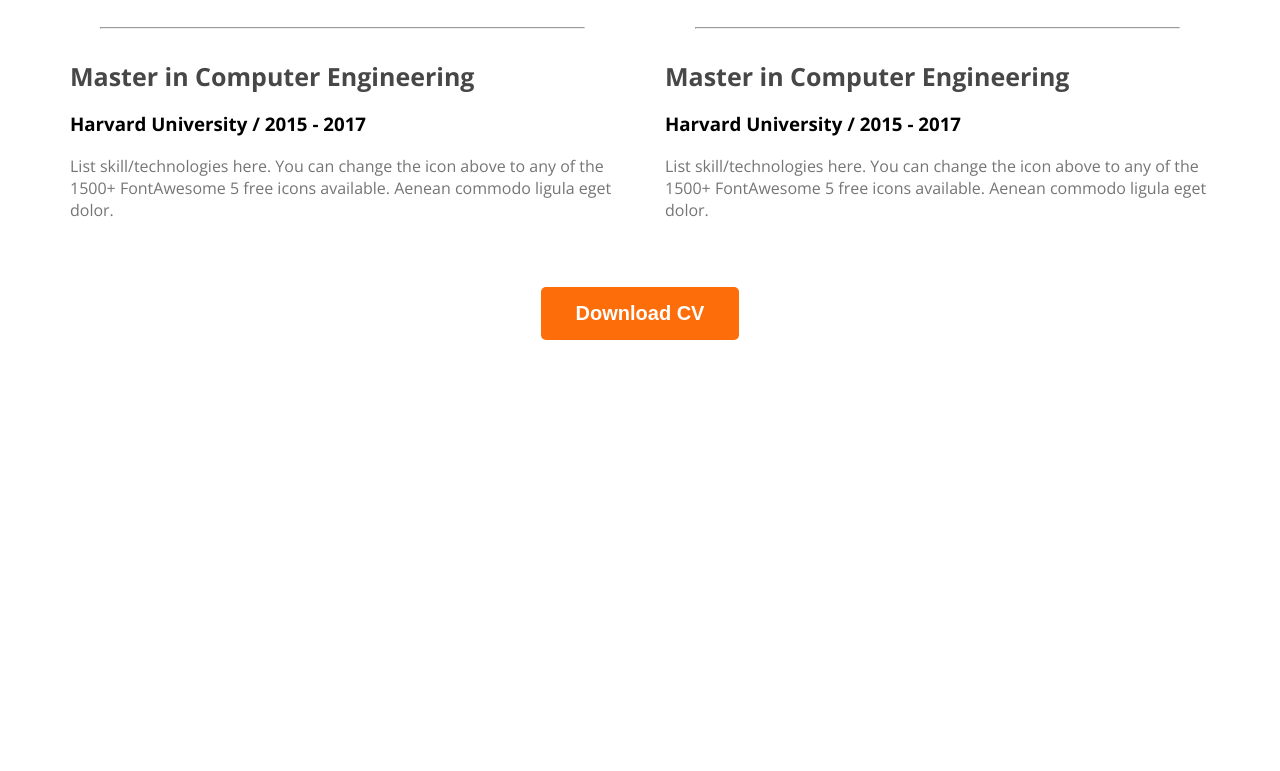
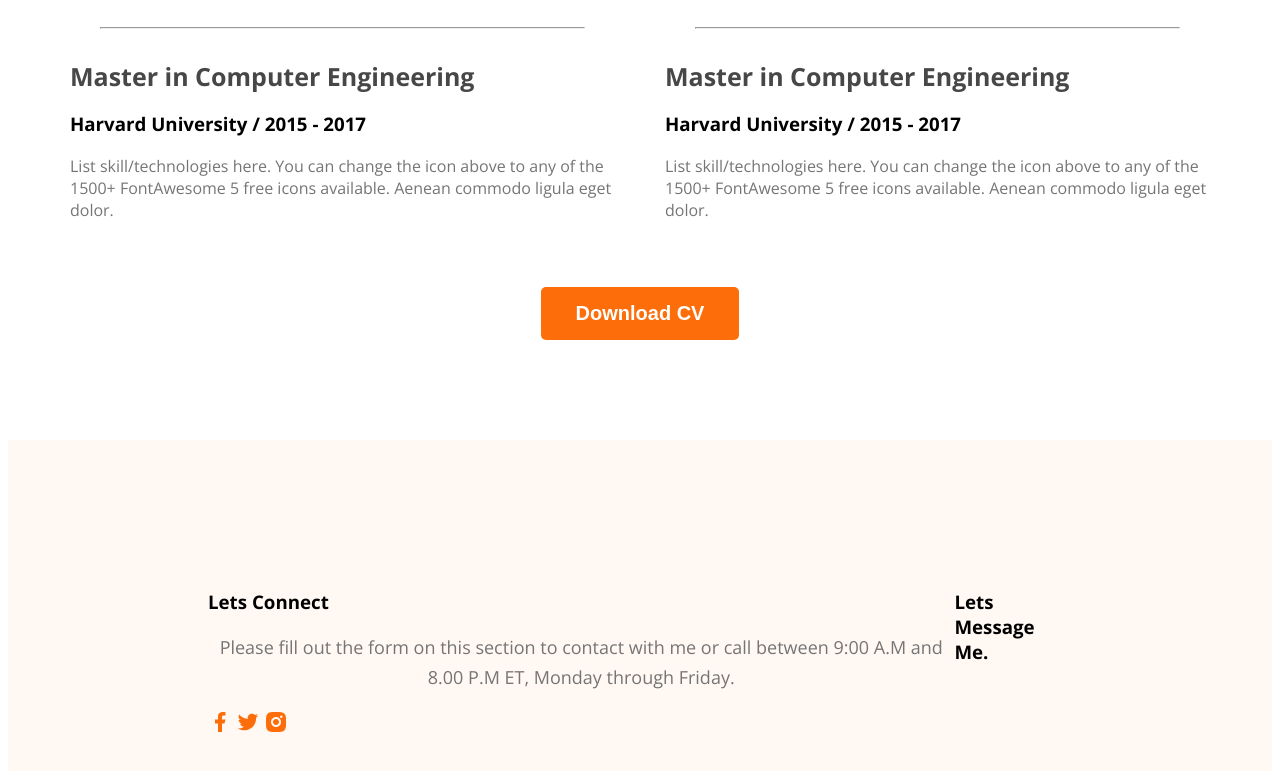
Before and after one commit to rahulroy15/my-portfolio, a plain HTML site: page index.html in a window 1280 px wide. Shown: the part 2828-3599 px from the top of the page. Before the commit the page ends 3176 px from the top, so only its background shows below. Drawn offline with nearby package versions, Linux system fonts and the light colour scheme.

Commit message:
added footer

```diff
--- a/index.html
+++ b/index.html
@@ -98,7 +98,8 @@
                 <div class="skill">
                     <img src="images/icons/mongo.png" alt="">
                     <h3 class="skill-title"> MongoDB</h3>
-                    <p class="skill-description"> List skill/technologies here. You can change the icon above to any of the 1500+ FontAwesome 5 free icons available. Aenean commodo ligula eget dolor.</p>
+                    <p class="skill-description"> List skill/technologies here. You can change the icon above to any of
+                        the 1500+ FontAwesome 5 free icons available. Aenean commodo ligula eget dolor.</p>
                 </div>
             </div>
         </section>
@@ -113,21 +114,24 @@
                         <h2 class="resume-item-title"> Master in Computer Engineering</h2>
                         <h3 class="resume-title-institute"> Harvard University / 2015 - 2017</h3>
                         <p class="resume-item-description"> List skill/technologies here. You can change the icon above
-                        to any of the 1500+ FontAwesome 5 free icons available. Aenean commodo ligula eget dolor.</p>
+                            to any of the 1500+ FontAwesome 5 free icons available. Aenean commodo ligula eget dolor.
+                        </p>
                     </div>
                     <hr>
                     <div class="resume-item">
                         <h2 class="resume-item-title"> Master in Computer Engineering</h2>
                         <h3 class="resume-title-institute">Harvard University / 2015 - 2017</h3>
                         <p class="resume-item-description">List skill/technologies here. You can change the icon above
-                        to any of the 1500+ FontAwesome 5 free icons available. Aenean commodo ligula eget dolor.</p>
+                            to any of the 1500+ FontAwesome 5 free icons available. Aenean commodo ligula eget dolor.
+                        </p>
                     </div>
                     <hr>
                     <div class="resume-item">
                         <h2 class="resume-item-title">Master in Computer Engineering</h2>
                         <h3 class="resume-title-institute">Harvard University / 2015 - 2017</h3>
                         <p class="resume-item-description"> List skill/technologies here. You can change the icon above
-                        to any of the 1500+ FontAwesome 5 free icons available. Aenean commodo ligula eget dolor.</p>
+                            to any of the 1500+ FontAwesome 5 free icons available. Aenean commodo ligula eget dolor.
+                        </p>
                     </div>
 
 
@@ -139,21 +143,24 @@
                         <h2 class="resume-item-title"> Master in Computer Engineering</h2>
                         <h3 class="resume-title-institute"> Harvard University / 2015 - 2017</h3>
                         <p class="resume-item-description"> List skill/technologies here. You can change the icon above
-                        to any of the 1500+ FontAwesome 5 free icons available. Aenean commodo ligula eget dolor.</p>
+                            to any of the 1500+ FontAwesome 5 free icons available. Aenean commodo ligula eget dolor.
+                        </p>
                     </div>
                     <hr>
                     <div class="resume-item">
                         <h2 class="resume-item-title"> Master in Computer Engineering</h2>
                         <h3 class="resume-title-institute">Harvard University / 2015 - 2017</h3>
                         <p class="resume-item-description">List skill/technologies here. You can change the icon above
-                        to any of the 1500+ FontAwesome 5 free icons available. Aenean commodo ligula eget dolor.</p>
+                            to any of the 1500+ FontAwesome 5 free icons available. Aenean commodo ligula eget dolor.
+                        </p>
                     </div>
                     <hr>
                     <div class="resume-item">
                         <h2 class="resume-item-title">Master in Computer Engineering</h2>
                         <h3 class="resume-title-institute">Harvard University / 2015 - 2017</h3>
                         <p class="resume-item-description"> List skill/technologies here. You can change the icon above
-                        to any of the 1500+ FontAwesome 5 free icons available. Aenean commodo ligula eget dolor.</p>
+                            to any of the 1500+ FontAwesome 5 free icons available. Aenean commodo ligula eget dolor.
+                        </p>
                     </div>
                 </div>
 
@@ -165,6 +172,23 @@
 
     </main>
     <footer>
+        <div class="footer-colum">
+            <h3 class="h3-section-title">Lets Connect</h3>
+            <p class="section-description">
+                Please fill out the form on this section to contact with me or call between 9:00 A.M and 8.00 P.M ET,
+                Monday through Friday.
+            </p>
+            <div class="social-links">
+                <a href=""><img src="images/icons/facebook.png" alt=""></a>
+                <a href=""><img src="images/icons/twitter.png" alt=""></a>
+                <a href=""><img src="images/icons/insta.png" alt=""></a>
+
+            </div>
+        </div>
+        <div class="footer-colum">
+            <h3 class="h3-section-title">Lets Message Me.</h3>
+
+        </div>
 
     </footer>
 
--- a/styles/portfolio.css
+++ b/styles/portfolio.css
@@ -192,3 +192,10 @@ resume-title-institute {
     text-align: center;
     margin-top: 50px;
 }
+
+footer{
+    display: flex;
+    background: #FFF8F3;
+    padding: 130px 200px;
+    margin-top: 100px;
+}
```
Lines whose indentation alone changed are shown as unchanged.
